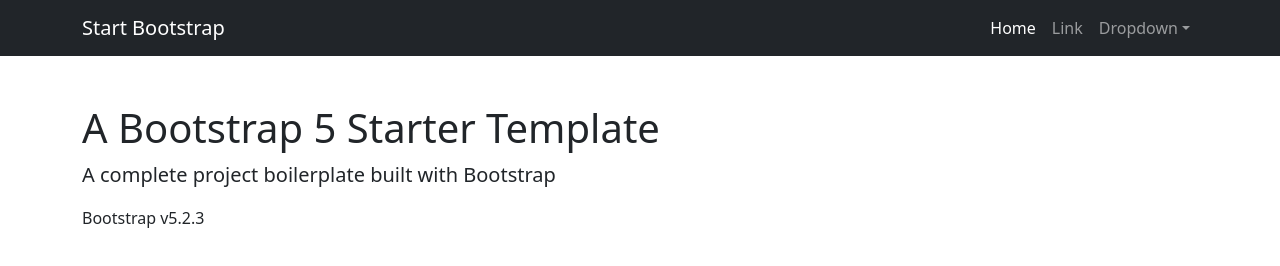
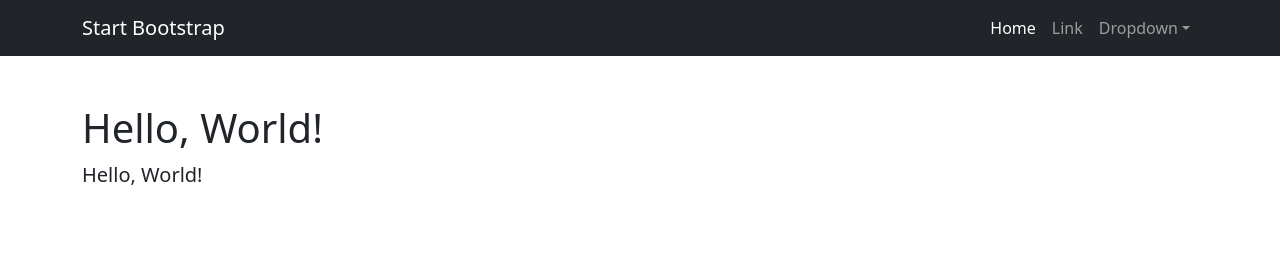
Before and after one commit to indigoakuma/indigoakuma.github.io, a plain HTML site: page index.html in a window 1280 px wide. Drawn offline with nearby package versions, Linux system fonts and the light colour scheme.

Commit message:
Update index.html

```diff
--- a/index.html
+++ b/index.html
@@ -37,9 +37,10 @@
         <!-- Page content-->
         <div class="container">
             <div class="text-justify mt-5">
-                <h1>A Bootstrap 5 Starter Template</h1>
-                <p class="lead">A complete project boilerplate built with Bootstrap</p>
-                <p>Bootstrap v5.2.3</p>
+                <h1>Hello, World!</h1>
+                <p class="lead">
+                    Hello, World!
+                </p>
             </div>
         </div>
         <!-- Bootstrap core JS-->
```
